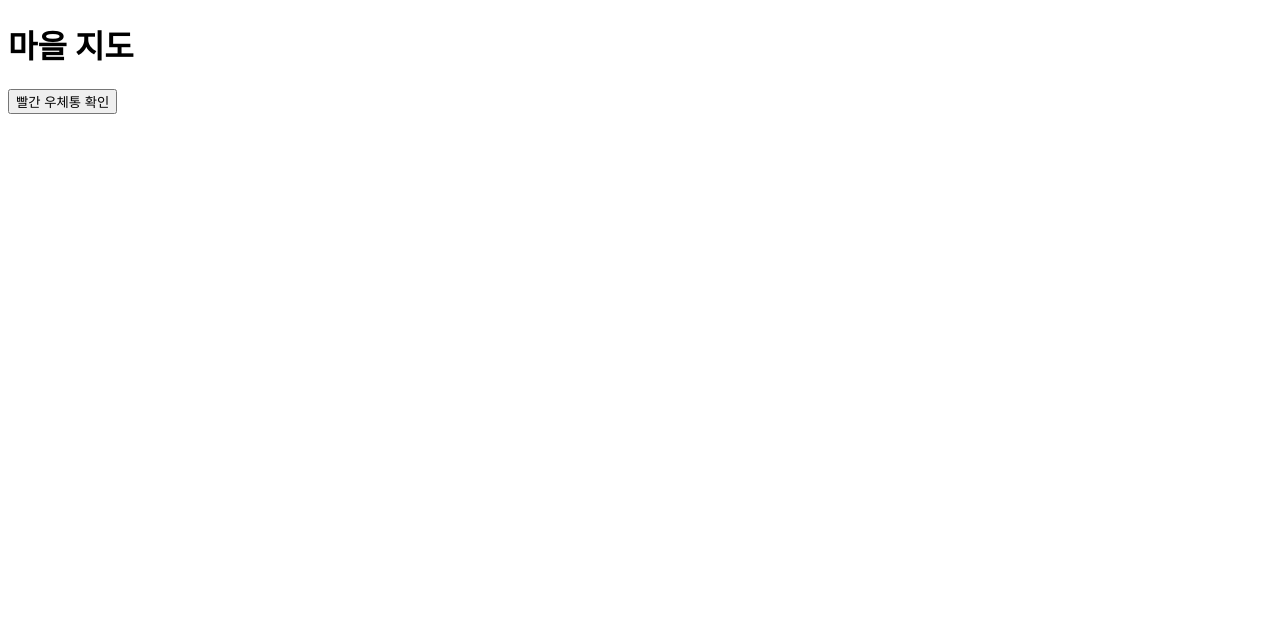
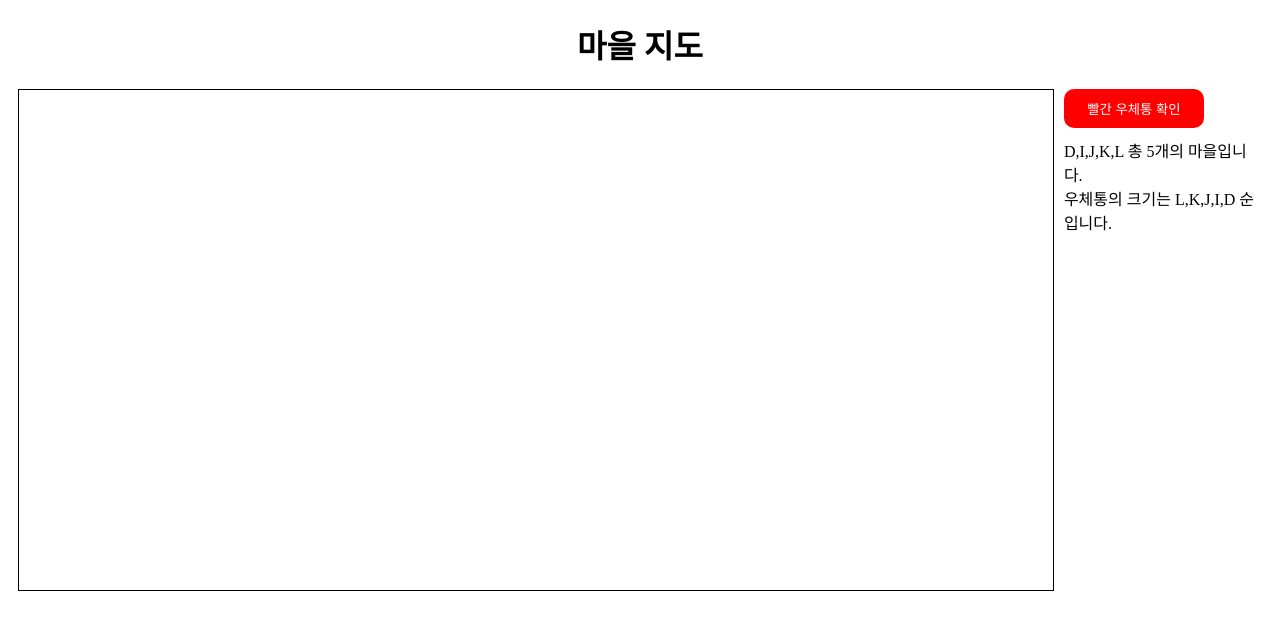
Before and after one commit to youryu0212/fe-postbox, a plain HTML site: page index.html in a window 1280 px wide. Drawn offline with Linux system fonts and the light colour scheme.

Commit message:
Design: 레이아웃 디자인

```diff
--- a/index.html
+++ b/index.html
@@ -3,16 +3,22 @@
   <head>
     <meta charset="UTF-8" />
     <title>Document</title>
+    <link rel="stylesheet" href="style.css" />
   </head>
   <body>
     <header>
       <h1>마을 지도</h1>
     </header>
     <main>
-      <div class="map"></div>
-      <div class="red-postbox">
-        <button class="red-postbox__button">빨간 우체통 확인</button>
-        <div class="red-postbox__info"></div>
+      <div class="map-wrapper">
+        <div class="map"></div>
+        <div class="red-postbox">
+          <button class="red-postbox__button">빨간 우체통 확인</button>
+          <div class="red-postbox__info">
+            <div>D,I,J,K,L 총 5개의 마을입니다.</div>
+            <div>우체통의 크기는 L,K,J,I,D 순입니다.</div>
+          </div>
+        </div>
       </div>
     </main>
   </body>
--- a/style.css
+++ b/style.css
@@ -0,0 +1,28 @@
+header h1 {
+  text-align: center;
+}
+.map-wrapper {
+  display: flex;
+  justify-content: space-between;
+  height: 500px;
+  margin: 10px;
+}
+.map {
+  width: 100%;
+  height: 100%;
+  border: 1px solid black;
+}
+.red-postbox {
+  margin-left: 10px;
+}
+.red-postbox__button {
+  border: 0;
+  background-color: red;
+  color: white;
+  padding: 10px 0;
+  border-radius: 10px;
+  width: 140px;
+}
+.red-postbox__info {
+  padding: 10px 0;
+}
```
